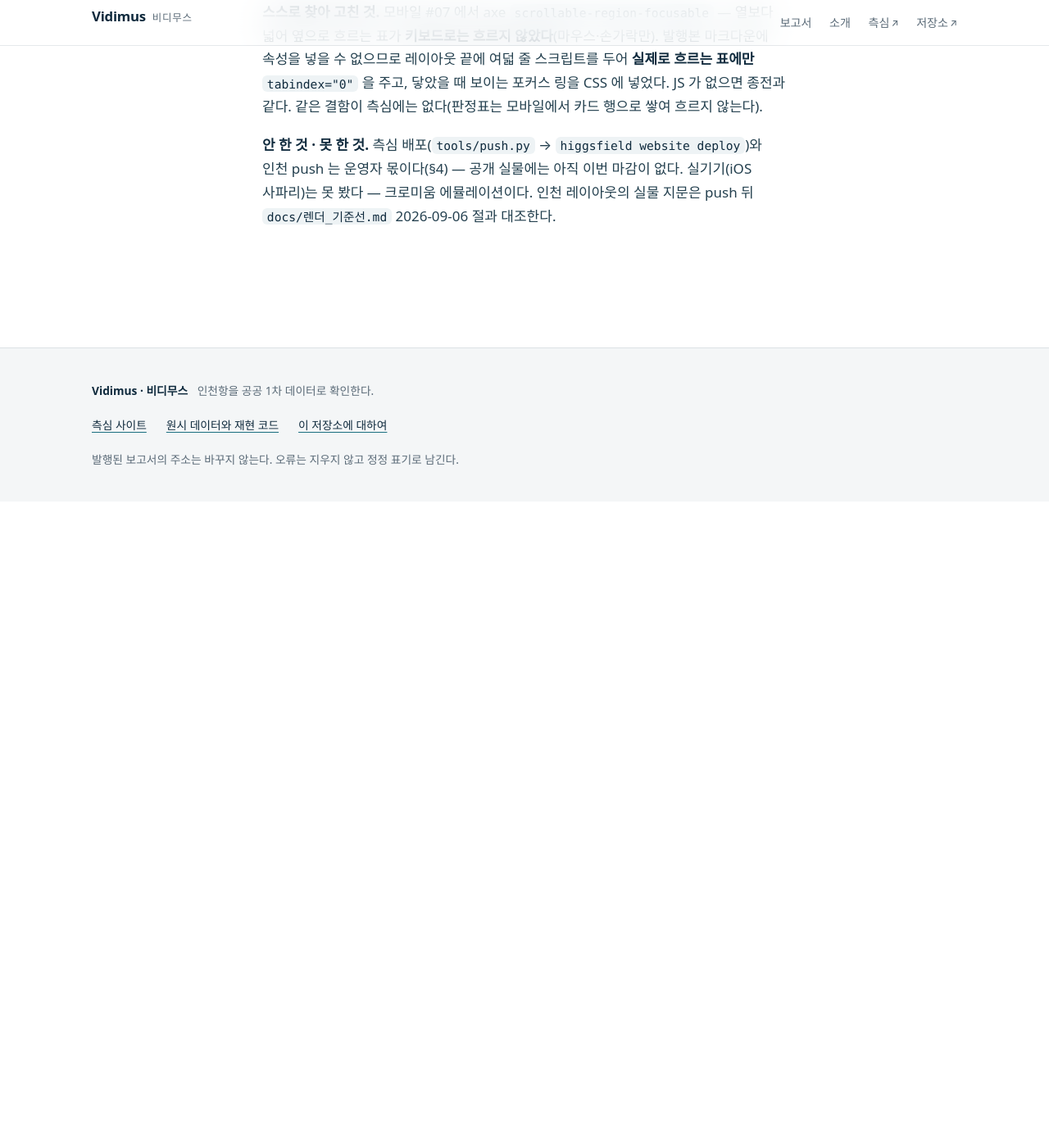
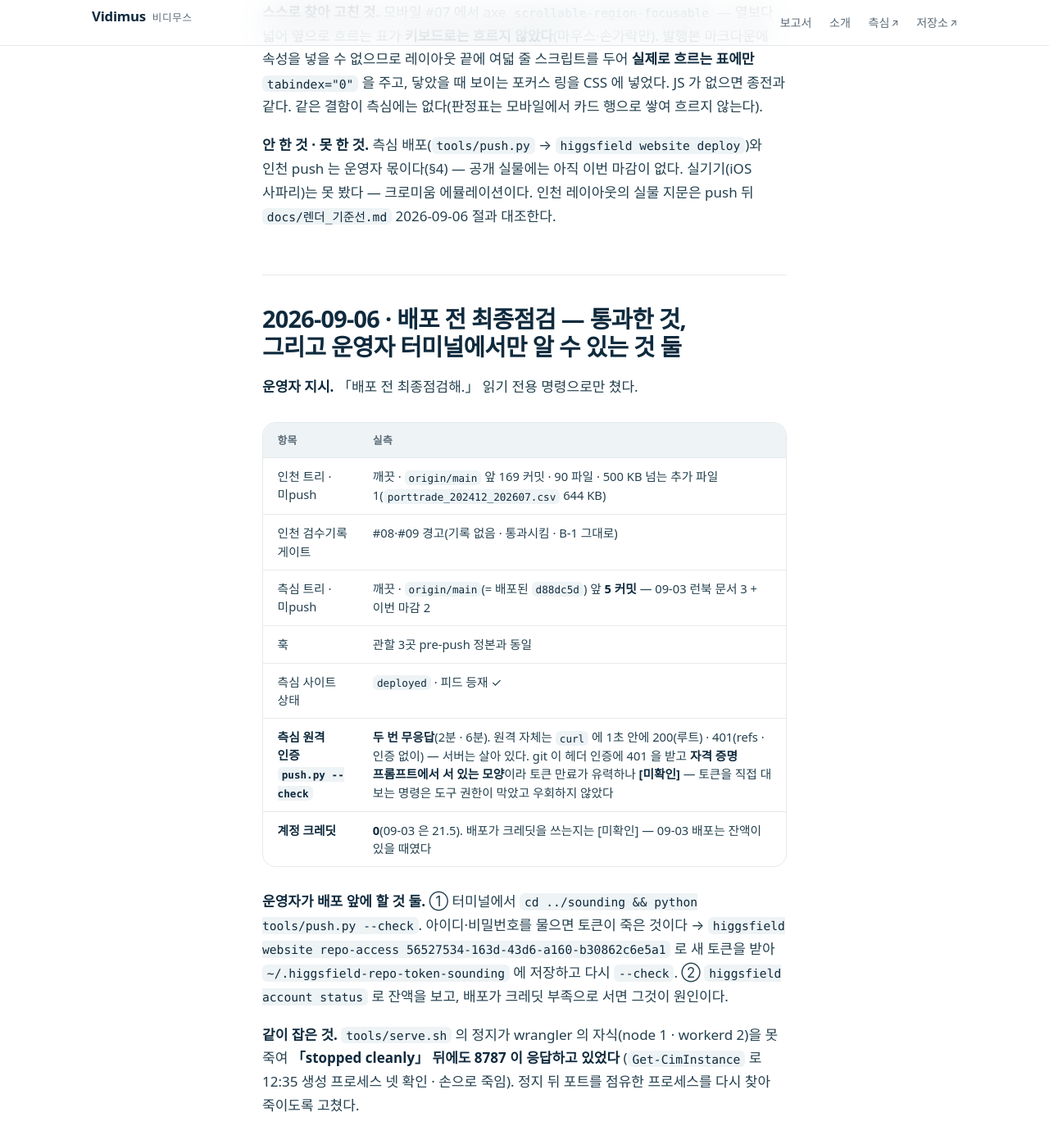
Before and after one commit to jisangj03-dev/incheon-port-analysis, a Jekyll site: the page built from docs/작업기록.md, in a window 1280 px wide and 1400 px high, scrolled down 45811 px. Shown: the top 1396 px of the window at 82% size. Built offline with Jekyll 4.4.1, drawn with Linux system fonts in a browser that asks for light colours; some web fonts are replaced; our own code applies the rules of GitHub Pages for plain Markdown files; before the commit the page ends 46423 px from its top, so only the background shows below that.

Commit message:
docs(STATUS·작업기록): 배포 전 최종점검 — 측심 원격 인증 무응답(토큰 만료 의심 · 미확인) · 크레딧 0 · 운영자 선행 둘
Co-Authored-By: Claude Fable 5.1 <noreply@anthropic.com>
Claude-Session: https://claude.ai/code/session_01XmShkYfUaUFhJ9pkUpSP2Y

```diff
--- a/docs/작업기록.md
+++ b/docs/작업기록.md
@@ -1268,3 +1268,25 @@ JS 가 없으면 종전과 같다. 같은 결함이 측심에는 없다(판정
 
 **안 한 것 · 못 한 것.** 측심 배포(`tools/push.py` → `higgsfield website deploy`)와 인천 push 는 운영자 몫이다(§4) — 공개 실물에는 아직 이번 마감이 없다.
 실기기(iOS 사파리)는 못 봤다 — 크로미움 에뮬레이션이다. 인천 레이아웃의 실물 지문은 push 뒤 `docs/렌더_기준선.md` 2026-09-06 절과 대조한다.
+
+
+## 2026-09-06 · 배포 전 최종점검 — 통과한 것, 그리고 운영자 터미널에서만 알 수 있는 것 둘
+
+**운영자 지시.** 「배포 전 최종점검해.」 읽기 전용 명령으로만 쳤다.
+
+| 항목 | 실측 |
+|---|---|
+| 인천 트리 · 미push | 깨끗 · `origin/main` 앞 169 커밋 · 90 파일 · 500 KB 넘는 추가 파일 1(`porttrade_202412_202607.csv` 644 KB) |
+| 인천 검수기록 게이트 | #08·#09 경고(기록 없음 · 통과시킴 · B-1 그대로) |
+| 측심 트리 · 미push | 깨끗 · `origin/main`(= 배포된 `d88dc5d`) 앞 **5 커밋** — 09-03 런북 문서 3 + 이번 마감 2 |
+| 훅 | 관할 3곳 pre-push 정본과 동일 |
+| 측심 사이트 상태 | `deployed` · 피드 등재 ✓ |
+| **측심 원격 인증 `push.py --check`** | **두 번 무응답**(2분 · 6분). 원격 자체는 `curl` 에 1초 안에 200(루트) · 401(refs · 인증 없이) — 서버는 살아 있다. git 이 헤더 인증에 401 을 받고 **자격 증명 프롬프트에서 서 있는 모양**이라 토큰 만료가 유력하나 **[미확인]** — 토큰을 직접 대 보는 명령은 도구 권한이 막았고 우회하지 않았다 |
+| **계정 크레딧** | **0**(09-03 은 21.5). 배포가 크레딧을 쓰는지는 [미확인] — 09-03 배포는 잔액이 있을 때였다 |
+
+**운영자가 배포 앞에 할 것 둘.** ① 터미널에서 `cd ../sounding && python tools/push.py --check`. 아이디·비밀번호를 물으면 토큰이 죽은 것이다 →
+`higgsfield website repo-access 56527534-163d-43d6-a160-b30862c6e5a1` 로 새 토큰을 받아 `~/.higgsfield-repo-token-sounding` 에 저장하고 다시 `--check`.
+② `higgsfield account status` 로 잔액을 보고, 배포가 크레딧 부족으로 서면 그것이 원인이다.
+
+**같이 잡은 것.** `tools/serve.sh` 의 정지가 wrangler 의 자식(node 1 · workerd 2)을 못 죽여 **「stopped cleanly」 뒤에도 8787 이 응답하고 있었다**
+(`Get-CimInstance` 로 12:35 생성 프로세스 넷 확인 · 손으로 죽임). 정지 뒤 포트를 점유한 프로세스를 다시 찾아 죽이도록 고쳤다.
```
Also changed, not shown: docs/STATUS.md (+1 -1 lines).
